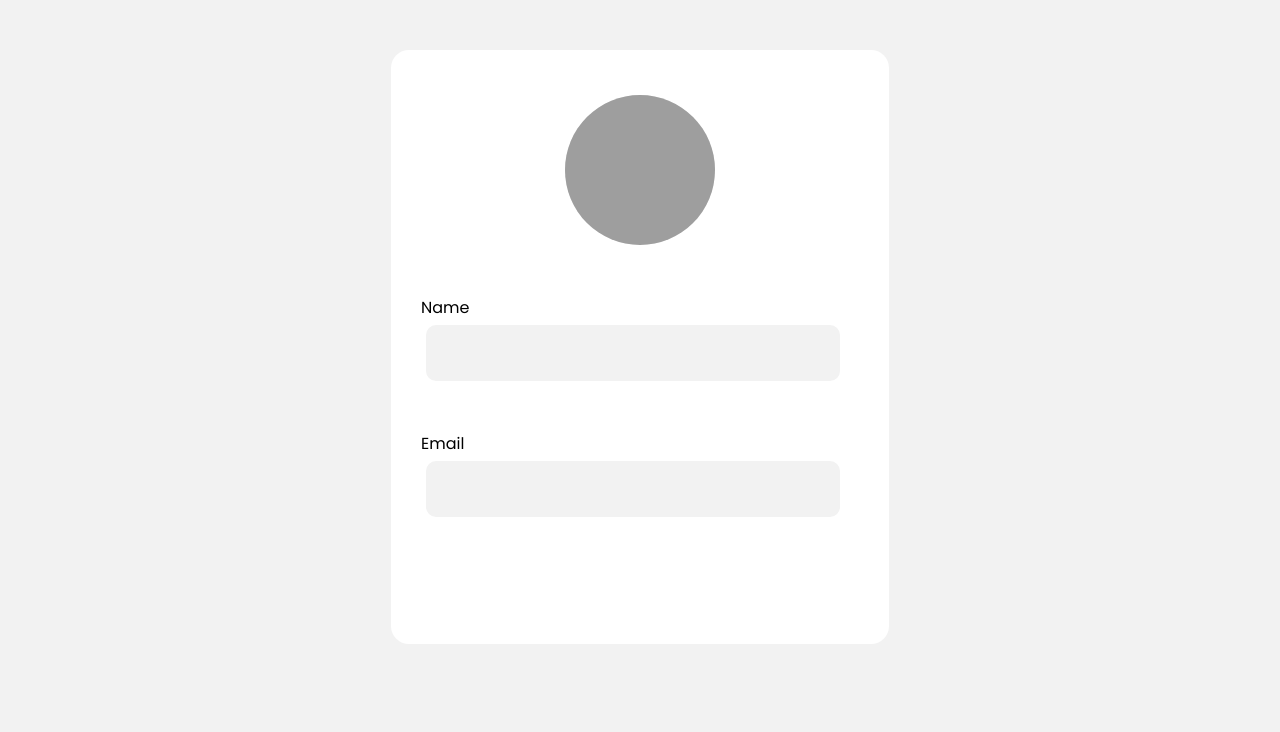
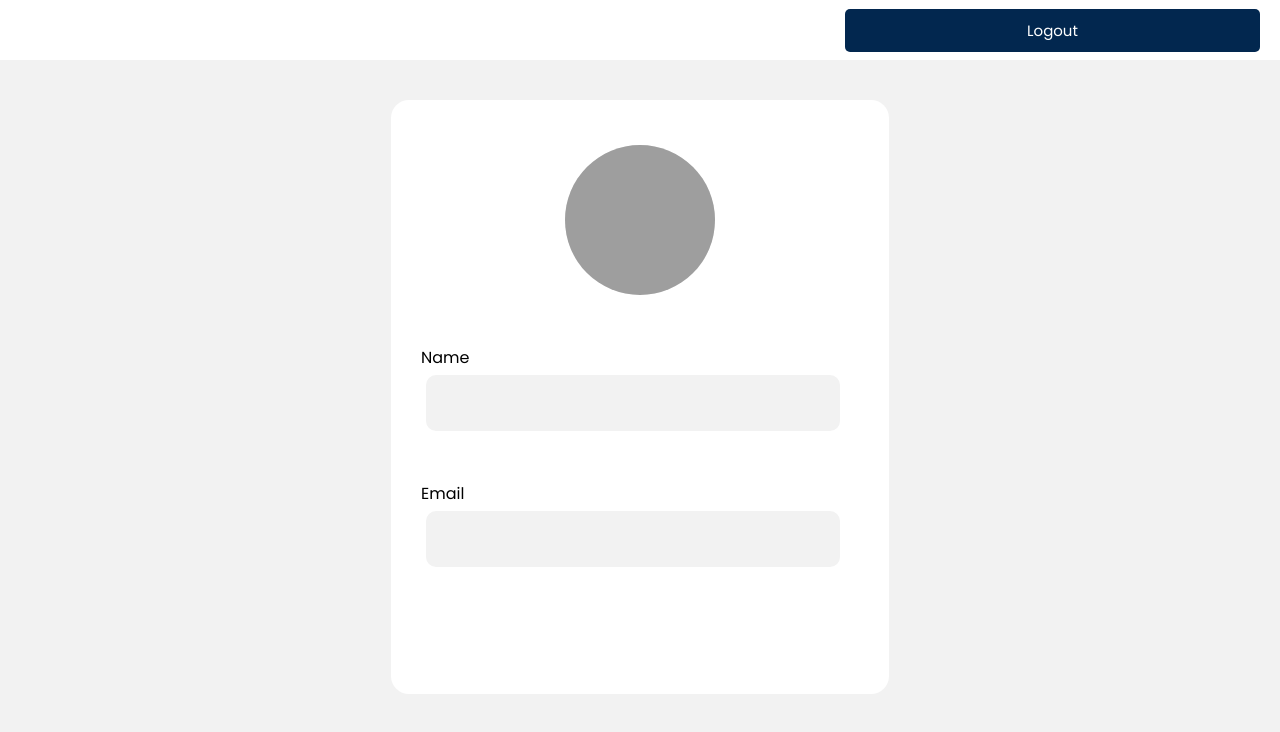
Before and after one commit to CaioNunes1/front-end-conectando-api-nestjs, a React (Vite) app: page /UserScreen in a window 1280 px wide. Shown: the top 732 px of the page. Built offline with nearby package versions, Linux system fonts and the light colour scheme; grey boxes are pictures that could not be loaded.

Commit message:
adding logout button

```diff
--- a/src/App.tsx
+++ b/src/App.tsx
@@ -1,5 +1,6 @@
 import './App.css'
 import './index.css'
+import './components/UserScreen/UserScreenCss.css'
 import AddData from './components/AddData'
 import SignUp from './components/SignUp';
 //import UserScreen from './components/UserScreen';
@@ -10,17 +11,12 @@ function App() {
   return (
     <>
     <Router>
-      <div className='body'>
-        <div className='container'>
           <Routes>
             <Route path='/' element={<AddData/>}/>
             <Route path='SignUp' element={<SignUp/>}/>
             <Route path='UserScreen' element={<UserScreen/>}/>
 
         </Routes>
-        </div>
-
-      </div>
     </Router>
     </>
   )
--- a/src/components/AddData.tsx
+++ b/src/components/AddData.tsx
@@ -52,7 +52,8 @@ const AddData = () => {
       }
 
   return (
-    <div>
+    <div className="body">
+        <div className="container">
             <TextLogin titleLabel="Faça seu Login"/>
               <form onSubmit={handleLogin}>
               <div className='form' >
@@ -74,6 +75,7 @@ const AddData = () => {
               </div>
               </form>
             </div>
+    </div>
   )
 }
 
--- a/src/components/SignUp.tsx
+++ b/src/components/SignUp.tsx
@@ -47,6 +47,8 @@ const SignUp = () => {
 
     }
   return (
+        <div className="body">
+            <div className="container">
                 <form onSubmit={handleSignUp}>
                 <div className="form">
                     <TextLogin titleLabel="Faça seu cadastro"/>
@@ -74,6 +76,8 @@ const SignUp = () => {
                     {/*como o input é so tipo submit quando apertar o botão ele vai acionar o onSubmit */}
                 </div>
                 </form>
+            </div>
+        </div>
   )
 }
 
--- a/src/components/UserScreen/UserScreen.tsx
+++ b/src/components/UserScreen/UserScreen.tsx
@@ -45,8 +45,17 @@ const UserScreen:React.FC = () => {
         document.getElementById('fileInput')?.click()
     }
 
+    const hangleLogout=()=>{
+        return null;
+    }
+
   return (
-    <div className="">
+    <div className="body">
+        <div className="topBar" >
+        <form action="" onClick={hangleLogout}>
+        <input type="submit" value='Logout' className='btnUserScreen btn-blockUserScreen'/>
+        </form>
+            <div className="containerUserScreen">
                 <div className="user-screen" style={{padding:'0px', paddingTop:'15px'}}>
 
                         <div className="profile-container">
@@ -69,6 +78,8 @@ const UserScreen:React.FC = () => {
 
                 </div>
             </div>
+        </div>
+    </div>
   )
 }
 
--- a/src/components/UserScreen/UserScreenCss.css
+++ b/src/components/UserScreen/UserScreenCss.css
@@ -1,7 +1,9 @@
 .containerUserScreen{
   background: #FFFFFF;
   max-width: 438px;
-    margin: 30px auto;
+  margin: 0px auto;
+  position: relative;/*usa os dois o position e o top para dar uma distancia do topo*/
+  top: 100px; /* Adiciona distância do topo */
   overflow: auto;
   min-height: 534px;
   padding: 30px;
@@ -68,3 +70,35 @@ body{
     line-height: 50px; /* Define a mesma altura que o contêiner */
 
   }
+
+  .topBar{
+    margin: 0px auto;/*aparentemente deixa o elementos no centro margin 0 auto */
+    height: 60px;
+    background-color: #FFFFFF;
+    width: 100%;
+    margin-bottom: 20px;
+    position: relative;
+  }
+
+  .btnUserScreen {
+    display: inline-block;
+    background: #02274F;
+    color: #fff;
+    border: none;
+    padding: 10px 20px;
+    border-radius: 5px;
+    cursor: pointer;
+    text-decoration: none;
+    font-size: 15px;
+    font-family: inherit;
+    position:absolute; /* Define a posição absoluta para o botão */
+    top: 0; /* Posiciona o botão no topo do contêiner pai */
+    right: 0; /* Posiciona o botão à esquerda do contêiner pai */
+    margin-top: 9px;
+    margin-right:20px ;
+  }
+
+  .btn-blockUserScreen {
+    display: block;
+    width: 415px;
+  }
```
Lines whose indentation alone changed are shown as unchanged.
